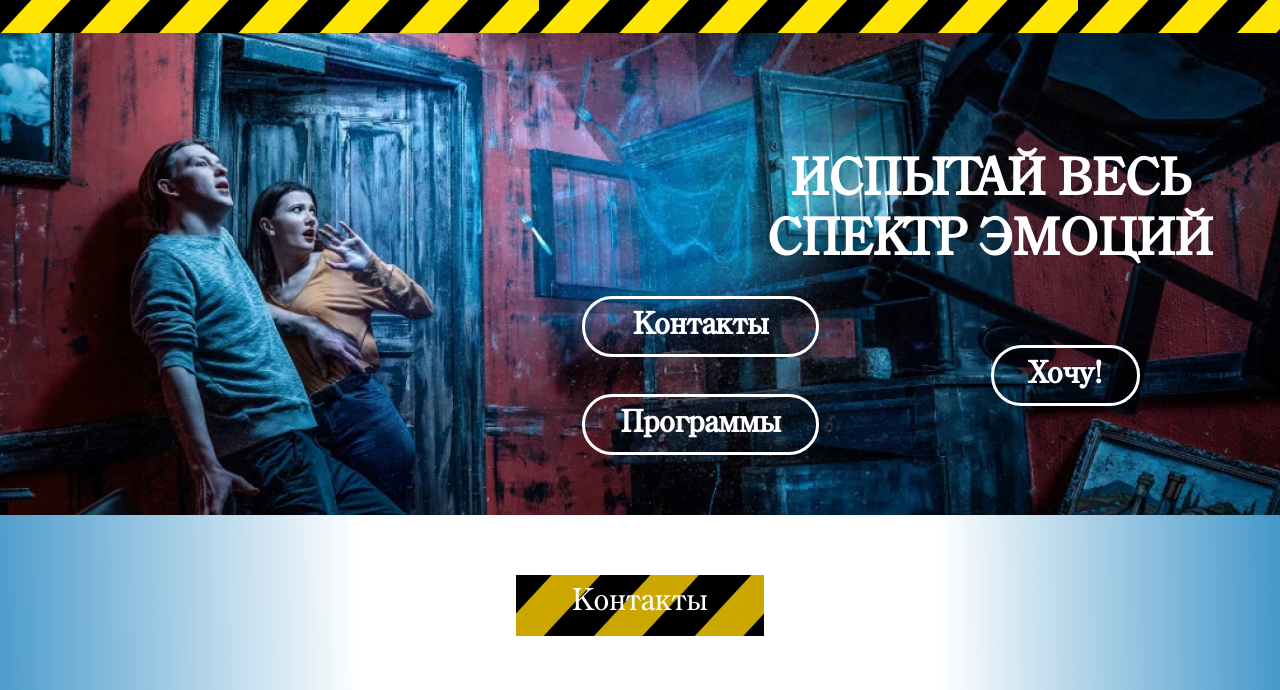
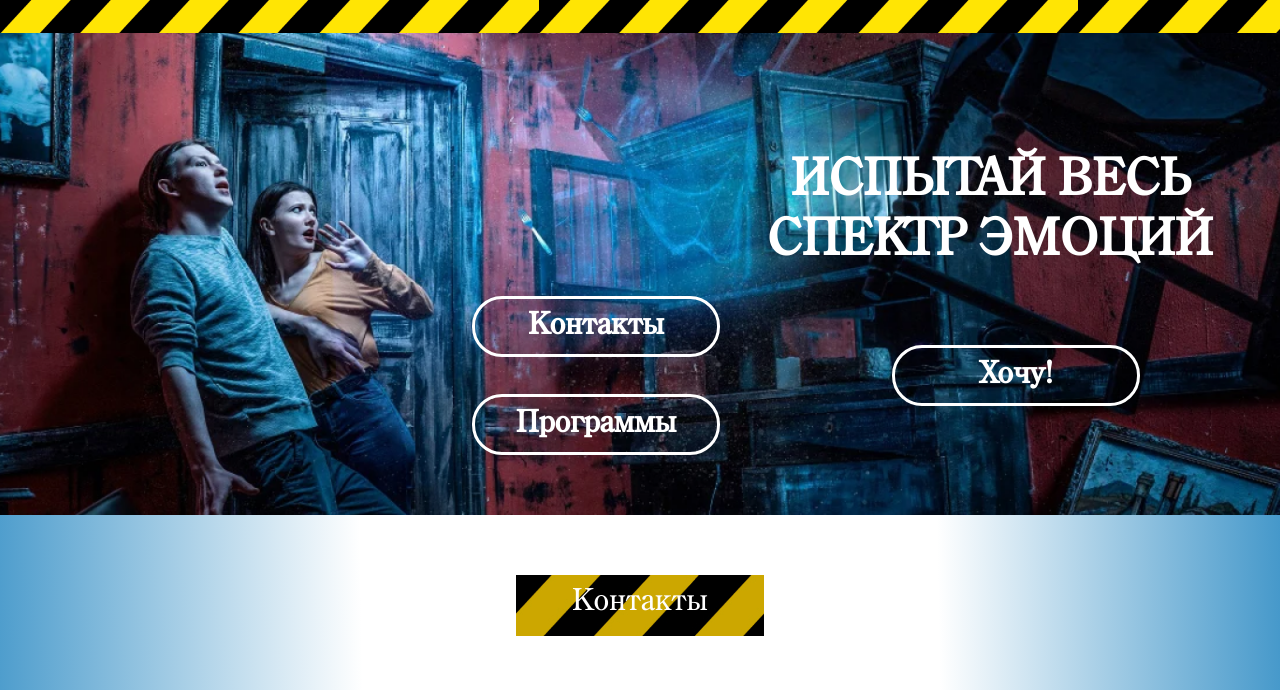
Before and after one commit to iamserje/quest, a plain HTML site: page index.html in a window 1280 px wide. Shown: the part 110-800 px from the top of the page. Drawn offline with Linux system fonts and the light colour scheme.

Commit message:
fix: fix attantions

```diff
--- a/style.css
+++ b/style.css
@@ -107,6 +107,7 @@ a {
    cursor: pointer;
 }
 .button_bordered {
+   width: 248px;
    font-weight: bold;
    color: #ffffff;
    border: 3px solid #ffffff;
```
